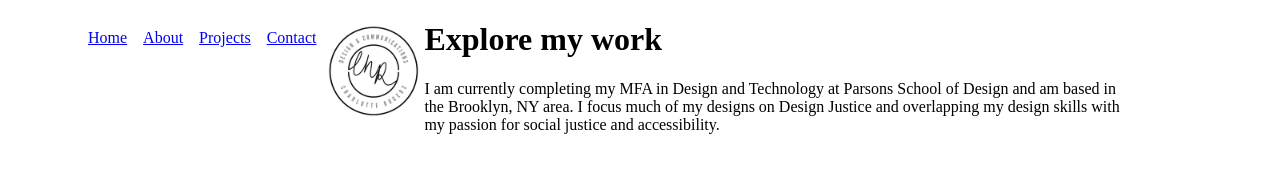
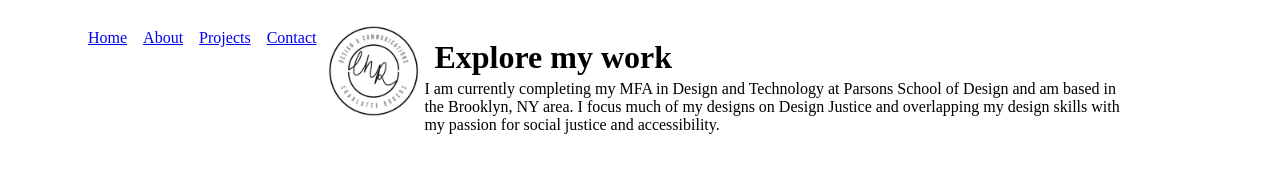
Before and after one commit to charogerz/charogerz.github.io, a plain HTML site: page index.html in a window 1280 px wide. Drawn offline with Linux system fonts and the light colour scheme.

Commit message:
header css

```diff
--- a/styles/index.css
+++ b/styles/index.css
@@ -25,3 +25,9 @@ a {
     width: 100px;
     height: 100px;
 }
+
+.header h1 {
+    position: relative;
+    top: 18px;
+    left: 10px;
+}
```
